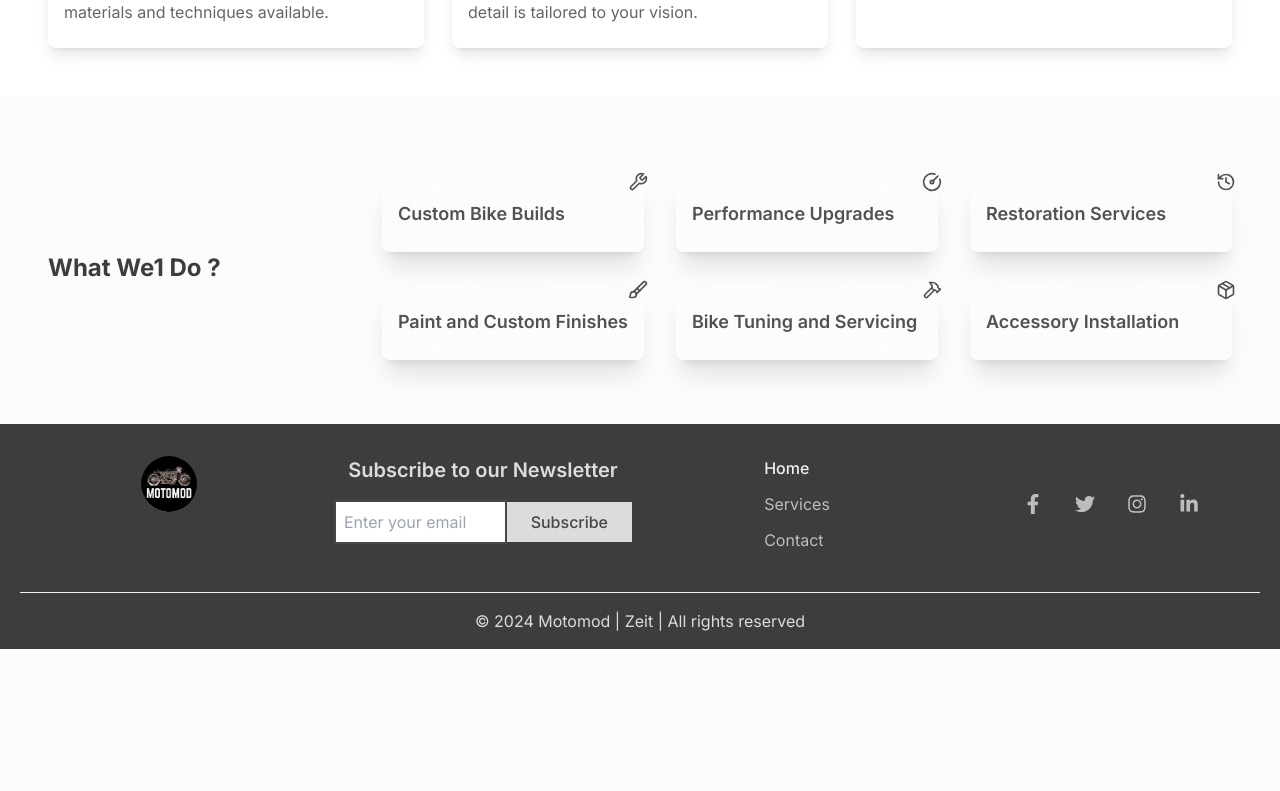
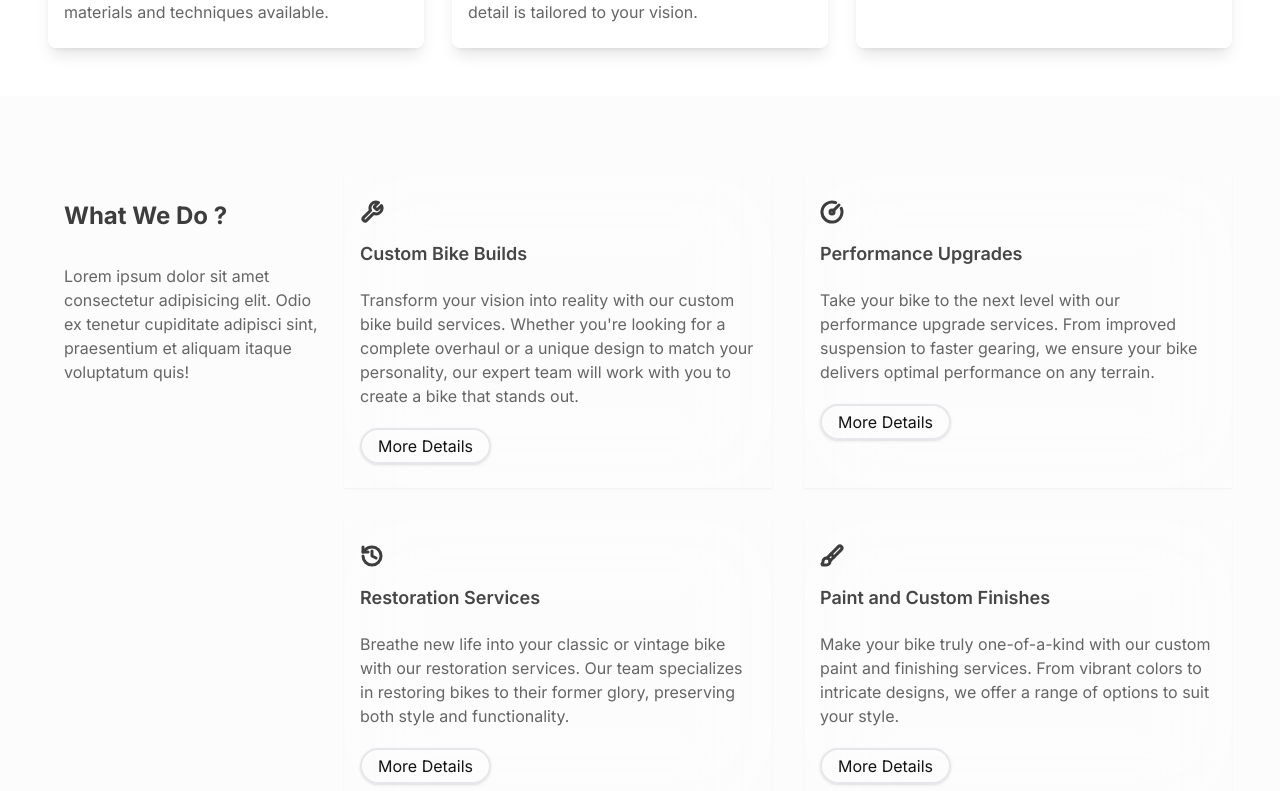
Before and after one commit to aravinth1232/mm2-zeit, a React (Vite) app: page / in a window 1280 px wide. Shown: the part 1089-1880 px from the top of the page. Before the commit the page ends 1738 px from the top, so only its background shows below. Built offline with nearby package versions, Linux system fonts and the light colour scheme.

Commit message:
offer1 comp modified

```diff
--- a/src/components/Offer1.jsx
+++ b/src/components/Offer1.jsx
@@ -4,8 +4,9 @@ import { motion, useAnimation } from 'framer-motion';
 import { useInView } from 'react-intersection-observer';
 import { UndoDot } from 'lucide-react';
 import { Wrench,CircleGauge,Hammer, History, Brush,  Package } from 'lucide-react';
-import { useNavigate } from 'react-router-dom';
+import { Link, useNavigate } from 'react-router-dom';
 import {changeToUrl} from "../constants/constants"
+import image1 from "../assets/whatwedo/main.png"
 
 
 
@@ -54,42 +55,16 @@ const content = [
 
 
 const Offer1 = () => {
-  const sectionRef = useRef(null);
-  const { ref: inViewRef, inView } = useInView({ threshold: 0.5 });
-  const controls = useAnimation();
-  const titleControls = useAnimation();
-  const itemsControls = useAnimation();
+
 
   const navigate = useNavigate();
 
-  useEffect(() => {
-    if (inView) {
-      controls.start({ opacity: 1, transition: { duration: 1.5, ease: 'easeOut' } });
-      titleControls.start({ x: 0, opacity: 1, transition: { duration: 1, ease: 'easeOut' } });
-      itemsControls.start((i) => ({
-        x: 0,
-        opacity: 1,
-        transition: { duration: 1, delay: i * 0.2, ease: 'easeOut' },
-      }));
-    } else {
-      controls.start({ opacity: 0 });
-      titleControls.start({ x: 50, opacity: 0 });
-      itemsControls.start((i) => ({
-        x: 50,
-        opacity: 0,
-      }));
-    }
-  }, [inView, controls, titleControls, itemsControls]);
+
 
   return (
     <motion.div
-      ref={(node) => {
-        sectionRef.current = node;
-        inViewRef(node);
-      }}
-      initial={{ opacity: 0 }}
-      animate={controls}
-      className=" relative flex flex-col lg:flex-row gap-10 lg:gap-0 lg:items-center justify-between font-primary   px-4 py-8 lg:p-12 overflow-hidden "
+
+      className=" relative flex flex-col lg:flex-row    font-primary   px-4 py-8 lg:p-12 overflow-hidden "
     >
       {/* SVG Mask */}
       {/* <img
@@ -98,21 +73,26 @@ const Offer1 = () => {
         className="absolute top left-2 lg:left-[80%] w-1/4 h-auto opacity-40 z-0"
         style={{ transform: 'translate(-10%, -10%)' }}
       /> */}
+      <div className=' w-1/4 px-4 py-6 flex flex-col  gap-8  '>
       <motion.h2
-        ref={sectionRef}
-        initial={{ x: 50, opacity: 0 }}
-        animate={titleControls}
-        className="justify-start text-xl lg:text-2xl text-tertiary-900  font-bold   relative z-10"
+
+        className="text-xl lg:text-2xl text-tertiary-900  font-bold   relative z-10"
       >
-        What We1 Do ?
+        What We Do ?
       </motion.h2>
-      <div className=" grid grid-cols-2 md:grid-cols-3 gap-8  md:gap-8 relative z-10 one">
+        <p
+        className='text-sm lg:text-base  text-tertiary-600  '
+        >Lorem ipsum dolor sit amet consectetur adipisicing elit. Odio ex tenetur cupiditate adipisci sint, praesentium et aliquam itaque voluptatum quis!</p>
+
+        {/* <img className='w-10  h-10 lg:w-40  lg:h-40  text-tertiary-800'
+        src={image1} alt="" /> */}
+
+       </div>
+      <div className="w-3/4   grid grid-cols-2 md:grid-cols-2 gap-8  md:gap-8 relative z-10 one">
         {content.map(({title,path,description,icon:Icon}, index) => (
           <motion.div
             key={index}
-            custom={index}
-            initial={{ x: 50, opacity: 0 }}
-            animate={itemsControls}
+
             whileHover={
                 {scale : 1.1}
             }
@@ -120,22 +100,25 @@ const Offer1 = () => {
                 perspective: 1000, // Add perspective for 3D effect
                 transformStyle: 'preserve-3d', // Preserve child transformations
               }}
-            className="bg-transparent backdrop-blur-2xl flex flex-col justify-start items-start gap-5 two shadow-xl rounded-lg px-4 py-6 cursor-pointer relative  "
+            className="bg-transparent backdrop-blur-2xl flex flex-col justify-start items-start gap-5 two shadow-sm px-4 py-6 cursor-pointer relative  "
+
+          >
+
+
+
+            <div className=' flex flex-col items-start gap-4  '>
+            <Icon
+            strokeWidth={3}
+            className='text-tertiary-900' />
+            <h3 className="text-base lg:text-lg font-semibold  text-tertiary-800 ">{title}</h3>
+            </div>
+            <p className="text-sm lg:text-base  text-tertiary-600  ">{description}</p>
+            <Link
+            className=' rounded-full px-4 py-1 border-2 shadow  text-siteblack'
             onClick={()=>{
               navigate(`/services/${changeToUrl(title)}`)
             }}
-          >
-
-          <Icon
-          strokeWidth={2}
-          className='w-5 h-5 z-30 absolute top-0 right-0 translate-x-1
-          -translate-y-1 text-tertiary-700' />
-
-            <div className=' flex flex-col items-start gap-3 '>
-            {/* <Icon className='text-tertiary-900' /> */}
-            <h3 className="text-xs lg:text-lg font-semibold font-primary text-tertiary-700 ">{title}</h3>
-            </div>
-            {/* <p className="text-xs lg:text-base font-inconsolata text-tertiary-300 ">{description}</p> */}
+            >More Details</Link>
           </motion.div>
         ))}
       </div>
```
Also changed, not shown: src/assets/whatwedo/main.png (added).
